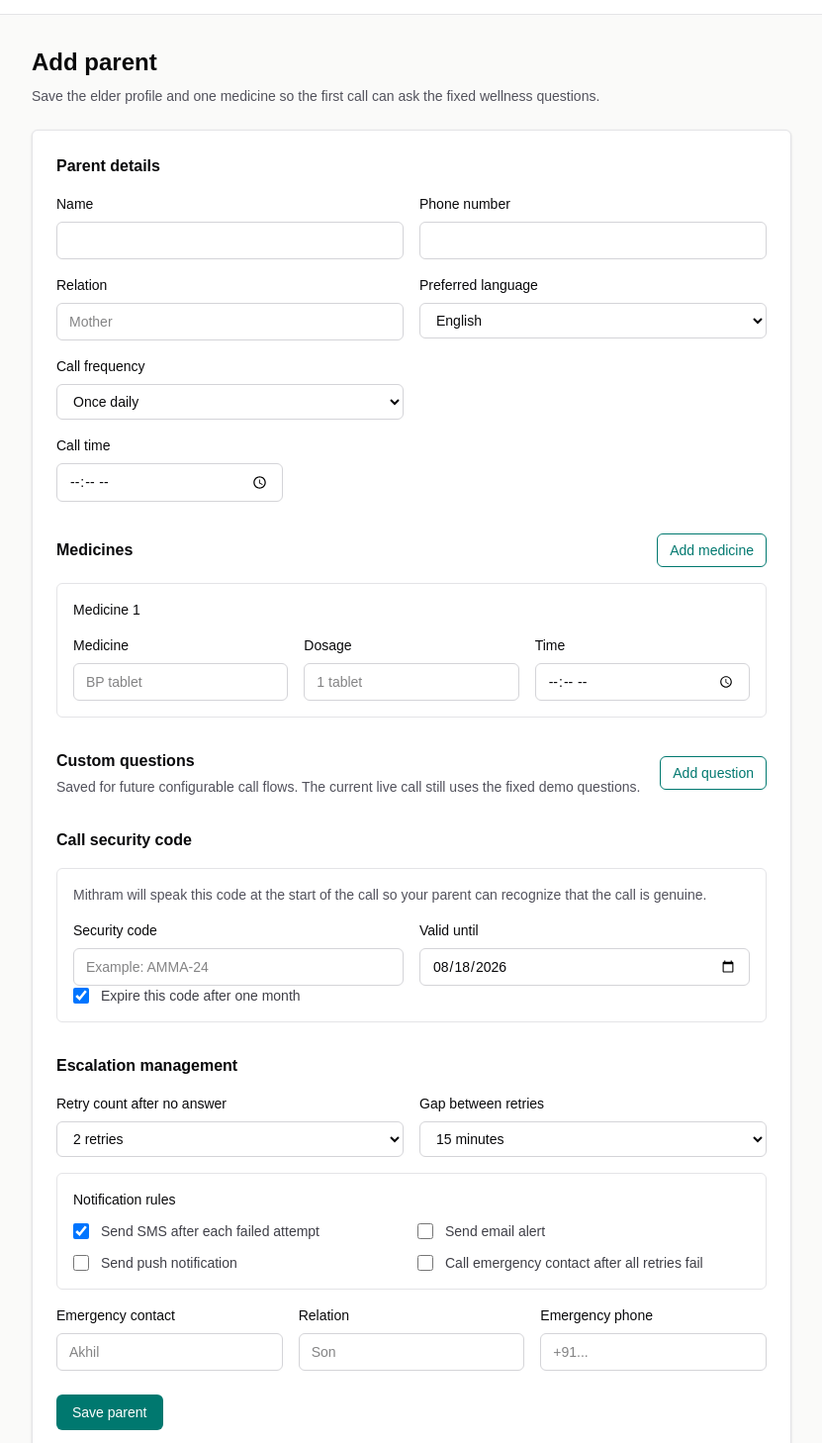
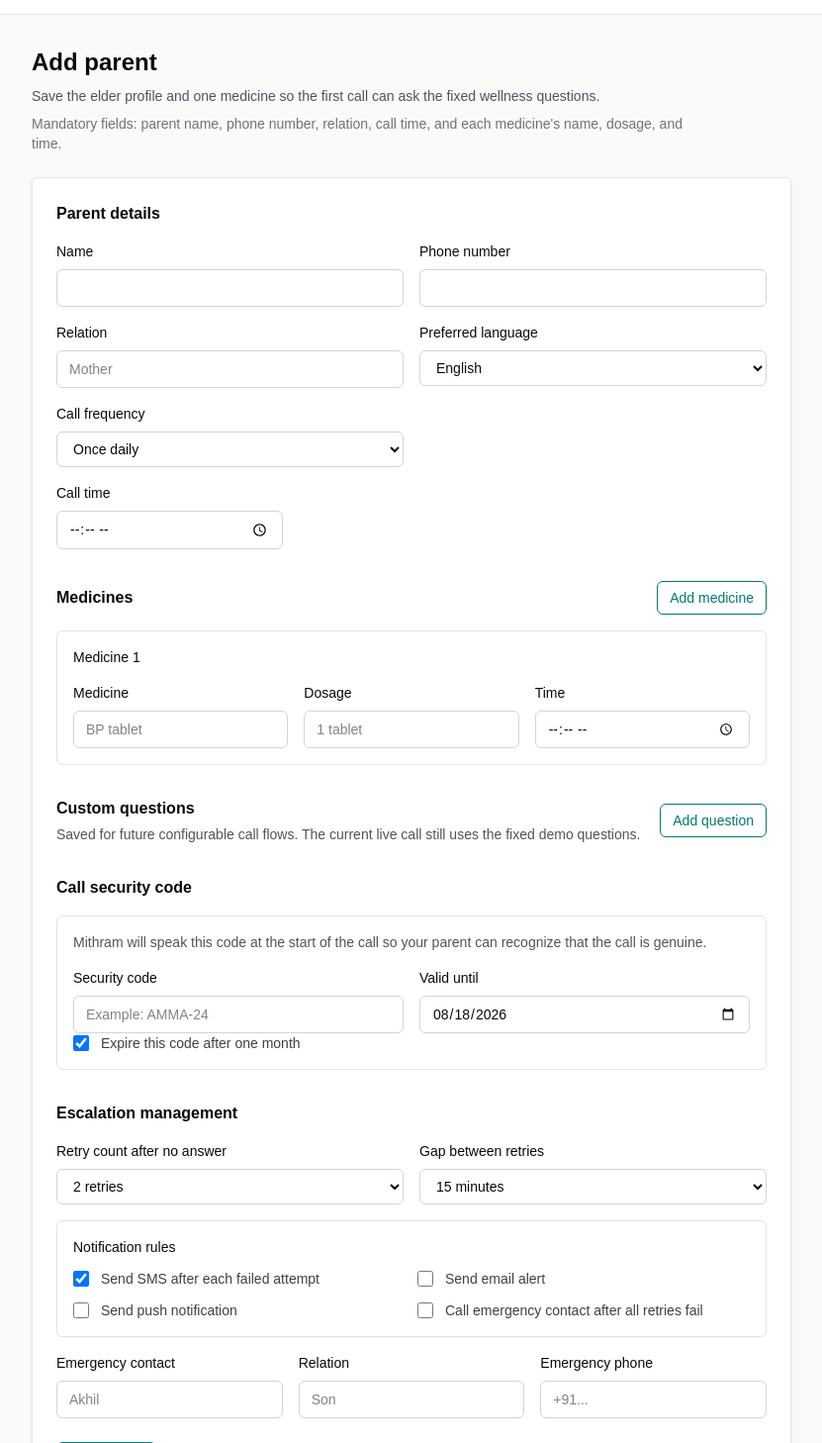
Before and after one commit to JishnuVijayan/Mithram_AI_Codex_Nightline, a Next.js app in the folder mithram_ai/: page /parents/new in a window 1280 px wide. Shown: the part 52-1510 px from the top of the page at 99% size, without its empty margins (48-879 px from the left). Built offline with nearby package versions, Linux system fonts and the light colour scheme; sample sign-in values are in the browser's storage.

Commit message:
fix: clarify parent form required fields

```diff
--- a/mithram_ai/app/parents/new/page.tsx
+++ b/mithram_ai/app/parents/new/page.tsx
@@ -121,6 +121,10 @@ export default function NewParentPage() {
         <p className="mt-2 max-w-2xl text-sm text-zinc-600">
           Save the elder profile and one medicine so the first call can ask the
           fixed wellness questions.
+        </p>
+        <p className="mt-2 max-w-2xl text-sm text-zinc-500">
+          Mandatory fields: parent name, phone number, relation, call time, and
+          each medicine&apos;s name, dosage, and time.
         </p>
       </div>
 
@@ -436,13 +440,19 @@ export default function NewParentPage() {
         </div>
 
         {error ? <p className="mt-4 text-sm text-red-600">{error}</p> : null}
+        {!userId ? (
+          <p className="mt-4 text-sm text-amber-700">
+            Login session not found. Please sign in again to add a parent.
+          </p>
+        ) : null}
 
         <button
           type="submit"
           disabled={!userId || isSubmitting}
+          title={!userId ? "Login session not found" : undefined}
           className="mt-6 rounded-md bg-teal-700 px-4 py-2 text-sm font-medium text-white disabled:cursor-not-allowed disabled:bg-zinc-400"
         >
-          {isSubmitting ? "Saving..." : "Save parent"}
+          {isSubmitting ? "Adding..." : "Add parent"}
         </button>
       </form>
     </AppShell>
```
